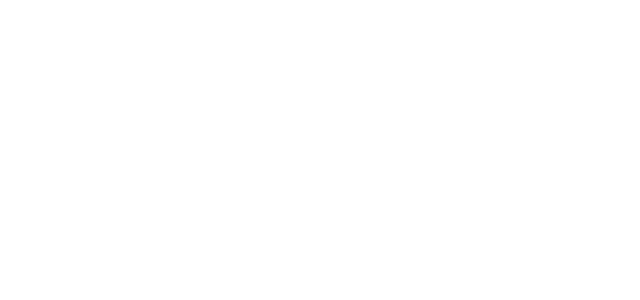
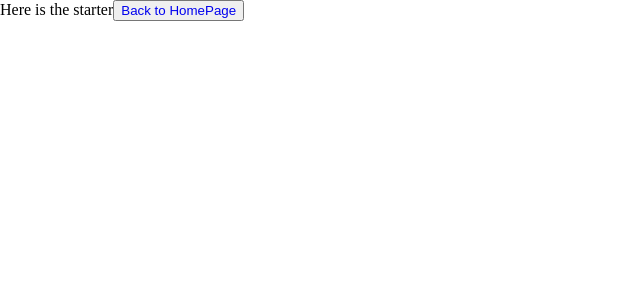
Before and after one commit to zherenh/ITProject, a React (Create React App) app in the folder project/: page /starter in a window 1280 px wide. Before the commit this address had no page. Shown: the top 300 px of the page, without its empty margins (0-640 px from the left). Built offline with nearby package versions, Linux system fonts and the light colour scheme.

Commit message:
New Router about Starter

```diff
--- a/project/src/App.js
+++ b/project/src/App.js
@@ -1,7 +1,7 @@
 import { Route, Routes } from "react-router-dom"
 import Layout from './components/Layout/Layout';
 import HomePage from './pages/HomePage';
-import SearchPage from "./pages/SearchPage";
+import StarterPage from "./pages/StarterPage";
 
 function App() {
 	return (
@@ -9,7 +9,7 @@
 			<Layout>
 				<Routes>
 					<Route path={"/"} element={<HomePage></HomePage>}></Route>
-					<Route path={"/search"} element={<SearchPage></SearchPage>}></Route>
+					<Route path={"/starter"} element={<StarterPage></StarterPage>}></Route>
 				</Routes>
 			</Layout>
 		</div>
--- a/project/src/components/Home/Home.js
+++ b/project/src/components/Home/Home.js
@@ -1,6 +1,6 @@
 import React from 'react'
 import classes from './Home.module.css'
-import { Link, NavLink } from 'react-router-dom'
+import { Link } from 'react-router-dom'
 
 const Home = () => {
     return (
@@ -8,7 +8,7 @@
             <p className={classes.Title}>Labels<p>House</p></p>
             <div className={classes.Describe}>This Website is used to store the labels of link whatever legal or not, and opened to anyone.</div>
             <button className={classes.Start}>
-                <Link to='/'>Start</Link>
+                <Link to='starter'>Start</Link>
             </button>
             <div className={classes.Auth}>
                 <button>Login</button>
--- a/project/src/components/Home/Home.module.css
+++ b/project/src/components/Home/Home.module.css
@@ -27,9 +27,9 @@
   top: 63%;
 }
 .Home .Start {
+  cursor: pointer;
   position: absolute;
   width: 15%;
-  color: white;
   background-color: transparent;
   font-size: 45px;
   font-weight: bold;
@@ -37,6 +37,10 @@
   top: 78%;
   border-radius: 50px;
   border: 2px white solid;
+}
+.Home .Start a {
+  color: white;
+  text-decoration: none;
 }
 .Home .Auth {
   position: absolute;
--- a/project/src/components/Home/Home.module.less
+++ b/project/src/components/Home/Home.module.less
@@ -28,9 +28,9 @@
         top: 63%;
     }
     .Start{
+        cursor: pointer;
         position: absolute;
         width: 15%;
-        color: white;
         background-color: transparent;
         font-size: 45px;
         font-weight: bold;
@@ -38,6 +38,10 @@
         top: 78%;
         border-radius: 50px;
         border: 2px white solid;
+        a{
+            color: white;
+            text-decoration: none;
+        }
     }
     .Auth{
         position: absolute;
--- /dev/null
+++ b/project/src/components/Starter/Starter.js
@@ -0,0 +1,16 @@
+import React from 'react'
+import classes from './Starter.module.css'
+import { Link } from 'react-router-dom'
+
+const Starter = () => {
+    return (
+        <div>
+            Here is the starter
+            <button className={classes.Back}>
+                <Link to='/'>Back to HomePage</Link>
+            </button>
+        </div>
+    )
+}
+
+export default Starter
--- /dev/null
+++ b/project/src/components/Starter/Starter.module.css
@@ -0,0 +1,7 @@
+.Back {
+  cursor: pointer;
+}
+.Back a {
+  text-decoration: none;
+}
+/*# sourceMappingURL=./Starter.module.css.map */
--- /dev/null
+++ b/project/src/components/Starter/Starter.module.less
@@ -0,0 +1,6 @@
+.Back{
+    cursor: pointer;
+    a{
+        text-decoration: none;
+    }
+}
--- a/project/src/pages/SearchPage.js
+++ /dev/null
@@ -1,11 +0,0 @@
-import React from 'react'
-
-const SearchPage = () => {
-  return (
-    <div>
-
-    </div>
-  )
-}
-
-export default SearchPage
--- /dev/null
+++ b/project/src/pages/StarterPage.js
@@ -0,0 +1,12 @@
+import React from 'react'
+import Starter from '../components/Starter/Starter'
+
+const StarterPage = () => {
+	return (
+		<div>
+			<Starter></Starter>
+		</div>
+	)
+}
+
+export default StarterPage
```
Also changed, not shown: 2 other files (tests, documents, lock files or other folders).
